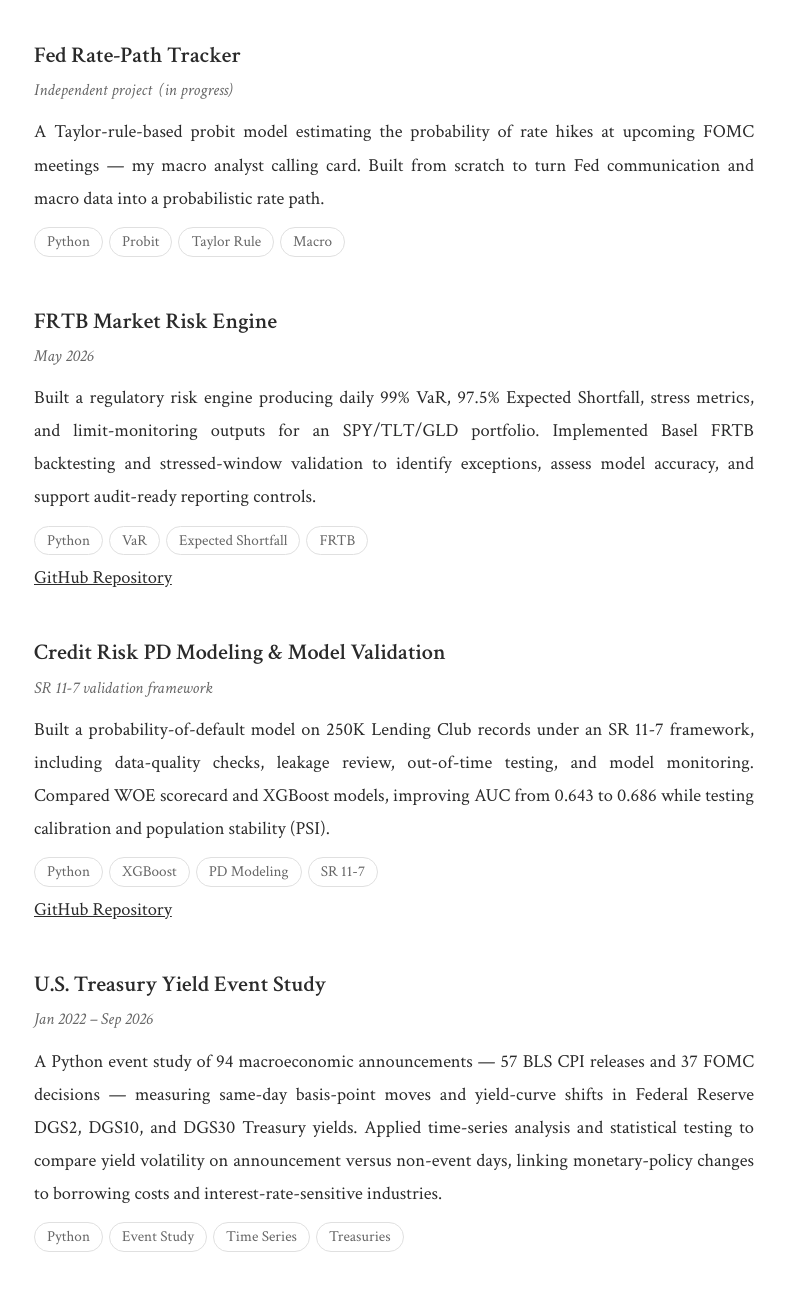
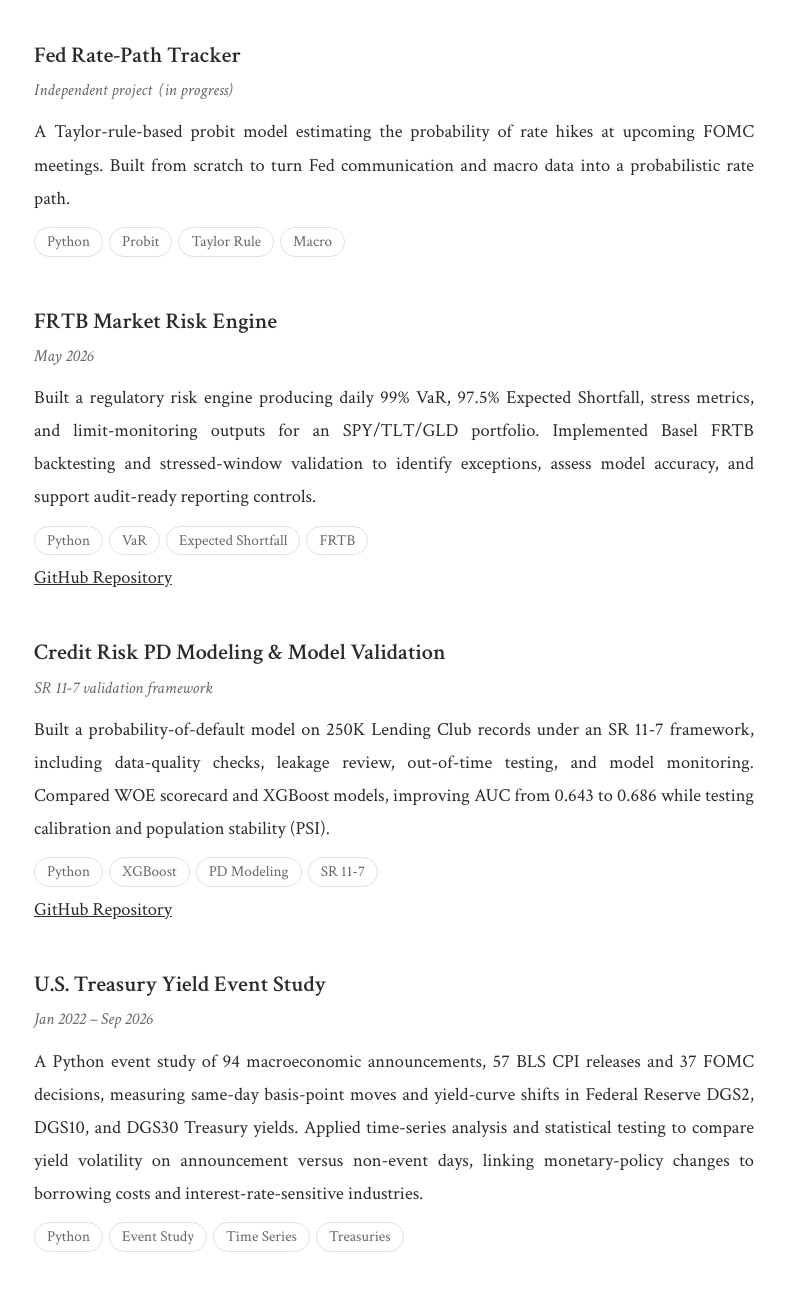
Before and after one commit to jennied2/jennied2.github.io, a plain HTML site: page projects.html in a window 1280 px wide. Shown: the part 609-1900 px from the top of the page, without its empty margins (246-1031 px from the left). Drawn offline with Linux system fonts and the light colour scheme.

Commit message:
Add files via upload

```diff
--- a/projects.html
+++ b/projects.html
@@ -42,7 +42,7 @@
                 <p class="meta">Independent project &nbsp;<span class="in-progress">(in progress)</span></p>
                 <p>
                     A Taylor-rule-based probit model estimating the probability of rate hikes at upcoming FOMC
-                    meetings &mdash; my macro analyst calling card. Built from scratch to turn Fed communication
+                    meetings. Built from scratch to turn Fed communication
                     and macro data into a probabilistic rate path.
                 </p>
                 <div><span class="tag">Python</span><span class="tag">Probit</span><span class="tag">Taylor Rule</span><span class="tag">Macro</span></div>
@@ -78,8 +78,8 @@
                 <h3>U.S. Treasury Yield Event Study</h3>
                 <p class="meta">Jan 2022 &ndash; Sep 2026</p>
                 <p>
-                    A Python event study of 94 macroeconomic announcements &mdash; 57 BLS CPI releases and 37
-                    FOMC decisions &mdash; measuring same-day basis-point moves and yield-curve shifts in Federal
+                    A Python event study of 94 macroeconomic announcements, 57 BLS CPI releases and 37
+                    FOMC decisions, measuring same-day basis-point moves and yield-curve shifts in Federal
                     Reserve DGS2, DGS10, and DGS30 Treasury yields. Applied time-series analysis and statistical
                     testing to compare yield volatility on announcement versus non-event days, linking
                     monetary-policy changes to borrowing costs and interest-rate-sensitive industries.
```
